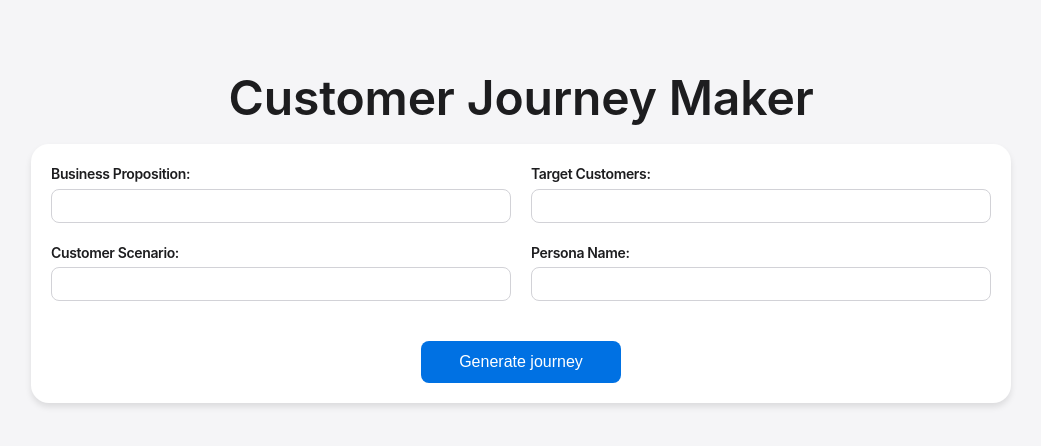
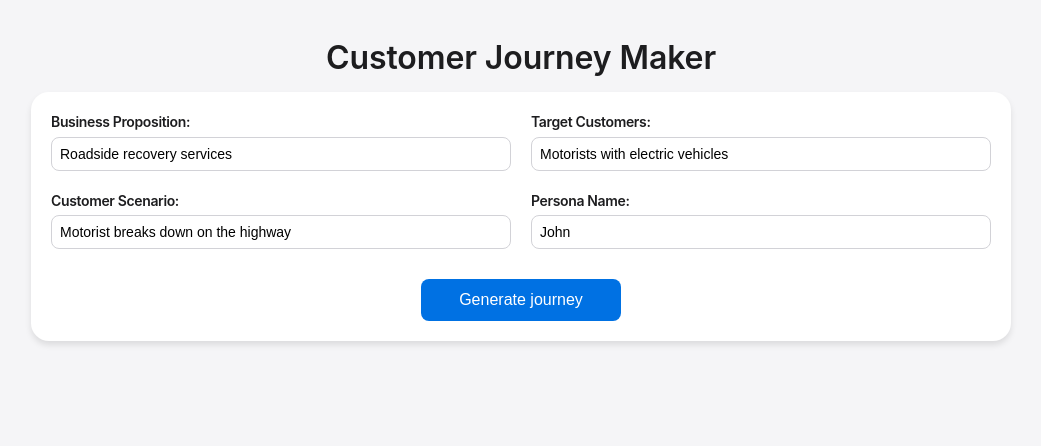
Before and after one commit to joeheapy/customer_journey_maker, a Flask app: page / in a window 1280 px wide. Shown: the top 446 px of the page, without its empty margins (119-1160 px from the left). Run offline with Flask 3, Linux system fonts and the light colour scheme.

Commit message:
Update Customer Journey Maker project

```diff
--- a/app.py
+++ b/app.py
@@ -4,6 +4,7 @@ import re
 from openai import OpenAI
 import os
 from dotenv import load_dotenv
+import logging
 
 # Load environment variables
 load_dotenv()
@@ -17,17 +18,25 @@ app = Flask(__name__, template_folder=template_dir)
 # OpenAI client setup
 client = OpenAI(api_key=os.getenv("OPENAI_API_KEY"))
 
+# Configure logging
+logging.basicConfig(level=logging.DEBUG)  # Set to DEBUG to capture detailed logs
 
-
+#
 def get_chatgpt_response(prompt):
-    response = client.chat.completions.create(
-        model="gpt-4-0613",  # or whichever GPT-4 model you have access to
-        messages=[
-            {"role": "system", "content": "You are a helpful assistant."},
-            {"role": "user", "content": prompt}
-        ]
-    )
-    return response.choices[0].message.content
+    logging.debug("Sending prompt to OpenAI API: %s", prompt)
+    try:
+        response = client.chat.completions.create(
+            model="gpt-4-0613",  # or whichever GPT-4 model you have access to
+            messages=[
+                {"role": "system", "content": "You are a helpful assistant."},
+                {"role": "user", "content": prompt}
+            ]
+        )
+        logging.debug("Received response from OpenAI API: %s", response)
+        return response.choices[0].message.content
+    except Exception as e:
+        logging.error("Exception occurred while requesting OpenAI API: %s", e)
+        raise
 
 def wrap_text(text, width):
     return '\n'.join(textwrap.wrap(text, width=width))
@@ -43,15 +52,30 @@ def generate():
     customer_scenario = request.form['customer_scenario']
     persona_name = request.form['persona_name']
 
+    # Log the received input
+    logging.info("Received input: Business Proposition: %s, Target Customers: %s, Customer Scenario: %s, Persona Name: %s",
+                 business_proposition, target_customers, customer_scenario, persona_name)
+
     # Main ChatGPT prompt
 
-    input_prompt = f"Do not hyphenate words. Do not use semicolons. Write a customer journey story in steps. As a world-class customer experience designer, redesign an innovative customer journey for an {target_customers} named {persona_name} interested in your {business_proposition} products and services. Write the narraive steps for {persona_name} when they {customer_scenario}, from awareness of the company to leaving your service and ongoing relationship management. Name this set of steps {{journey_steps}}."
+    input_prompt = f"You are a world-class customer experience designer. Design an innovative customer journey for a {target_customers} named {persona_name} interested in your {business_proposition} products and services. {persona_name} has {customer_scenario}. Write a narrative in steps from awareness of your products and services, the customer using your service, to the customer leaving your service and ongoing customer relationship management. Name this list of narrative steps {{journey_steps}}."
 
-    chatgpt_response = get_chatgpt_response(input_prompt)
+    try:
+        chatgpt_response = get_chatgpt_response(input_prompt)
+        logging.info("Successfully received response from OpenAI API.")
+    except Exception as e:
+        logging.error("Error while requesting OpenAI API: %s", e)
+        return jsonify({"error": "Failed to generate journey"}), 500
+
+    # Log the raw response for debugging
+    logging.debug("Raw ChatGPT response: %s", chatgpt_response)
 
     journey_steps = re.findall(r'\d+\.\s*(.*?)(?=\n\d+\.|\Z)', chatgpt_response, re.DOTALL)
     journey_steps = [step.strip().split(':', 1) for step in journey_steps]
     journey_steps = [(name.strip(), wrap_text(desc.strip(), width=20) if len(desc) > 1 else "") for name, desc in journey_steps]
+
+    # Log the processed journey steps
+    logging.debug("Processed journey steps: %s", journey_steps)
 
     return jsonify(journey_steps)
 
--- a/templates/index.html
+++ b/templates/index.html
@@ -4,8 +4,10 @@
     <meta charset="UTF-8">
     <meta name="viewport" content="width=device-width, initial-scale=1.0">
     <title>Customer Journey Planner</title>
+    <!-- jQuery library for handling AJAX requests -->
     <script src="https://code.jquery.com/jquery-3.6.0.min.js"></script>
     <style>
+        /* Basic styling for the body */
         body {
             font-family: -apple-system, BlinkMacSystemFont, 'Segoe UI', 'Roboto', 'Helvetica', 'Arial', sans-serif;
             background-color: #f5f5f7;
@@ -16,19 +18,22 @@
             margin: 0;
             padding: 0;
         }
+        /* Container styling for centering content */
         .container {
             max-width: 980px;
             margin: 0 auto;
-            padding: 40px 20px;
+            padding: 20px 20px;
         }
+        /* Header styling */
         h1 {
-            font-size: 48px;
+            font-size: 32px;
             line-height: 1.08349;
             font-weight: 600;
             letter-spacing: -.003em;
-            margin-bottom: 20px; /* Changed from 40px to 20px */
+            margin-bottom: 16px; /* Changed from 40px to 20px */
             text-align: center;
         }
+        /* Form styling */
         form {
             background-color: #ffffff;
             border-radius: 18px;
@@ -38,15 +43,18 @@
             grid-template-columns: 1fr 1fr;
             gap: 20px;
         }
+        /* Form group styling for input fields */
         .form-group {
             display: flex;
             flex-direction: column;
         }
+        /* Label styling */
         label {
             margin-bottom: 4px;
             font-weight: 600;
             font-size: 14px;
         }
+        /* Input text styling */
         input[type="text"] {
             width: 100%;
             padding: 8px;
@@ -57,6 +65,7 @@
             box-sizing: border-box;
             transition: border-color 0.3s ease;
         }
+        /* Submit button styling */
         input[type="submit"] {
             background-color: #0071e3;
             color: #ffffff;
@@ -68,12 +77,14 @@
             transition: background-color 0.3s ease;
             grid-column: 1 / -1;
             justify-self: center;
-            margin-top: 20px;
+            margin-top: 10px; /* Reduced from 20px to 10px */
             width: 200px;
         }
+        /* Submit button hover effect */
         input[type="submit"]:hover {
             background-color: #0077ed;
         }
+        /* Progress bar container styling */
         .progress-container {
             width: 100%;
             background-color: #f1f1f1;
@@ -82,6 +93,7 @@
             overflow: hidden;
             display: none;
         }
+        /* Progress bar styling */
         .progress-bar {
             width: 0%;
             height: 8px;
@@ -89,11 +101,13 @@
             transition: width 0.5s ease;
             animation: progress-animation 2s infinite ease-in-out;
         }
+        /* Keyframes for progress bar animation */
         @keyframes progress-animation {
             0% { width: 0%; }
             50% { width: 50%; }
             100% { width: 100%; }
         }
+        /* Table section styling for displaying results */
         .table-section {
             width: 100vw;
             margin-left: calc(-50vw + 50%);
@@ -102,11 +116,13 @@
             box-shadow: 0 4px 6px rgba(0, 0, 0, 0.1);
             margin-top: 40px;
         }
+        /* Table styling */
         table {
             width: 100%;
             border-collapse: separate;
-            border-spacing: 0;
+            border-spacing: 0 8px; /* Space between columns. If two are specified, the first gives the horizontal spacing and the second the vertical spacing. */
         }
+        /* Table header and cell styling */
         th, td {
             padding: 16px;
             text-align: left;
@@ -115,6 +131,7 @@
             min-width: 200px;
             box-sizing: border-box;
         }
+        /* Table header styling */
         th {
             background-color: #f5f5f7;
             font-weight: 600;
@@ -125,10 +142,12 @@
             top: 0;
             z-index: 1;
         }
+        /* Table cell styling */
         td {
-            font-size: 17px;
+            font-size: 12px;
             line-height: 1.47059;
         }
+        /* Remove border from last row */
         tr:last-child td {
             border-bottom: none;
         }
@@ -137,31 +156,34 @@
 <body>
     <div class="container">
         <h1>Customer Journey Maker</h1>
+        <!-- Form for inputting customer journey details -->
         <form id="journeyForm">
             <div class="form-group">
                 <label for="business_proposition">Business Proposition:</label>
-                <input type="text" id="business_proposition" name="business_proposition" required>
+                <input type="text" id="business_proposition" name="business_proposition" required value="Roadside recovery services">
             </div>
             <div class="form-group">
                 <label for="target_customers">Target Customers:</label>
-                <input type="text" id="target_customers" name="target_customers" required>
+                <input type="text" id="target_customers" name="target_customers" required value="Motorists with electric vehicles">
             </div>
             <div class="form-group">
                 <label for="customer_scenario">Customer Scenario:</label>
-                <input type="text" id="customer_scenario" name="customer_scenario" required>
+                <input type="text" id="customer_scenario" name="customer_scenario" required value="Motorist breaks down on the highway">
             </div>
             <div class="form-group">
                 <label for="persona_name">Persona Name:</label>
-                <input type="text" id="persona_name" name="persona_name" required>
+                <input type="text" id="persona_name" name="persona_name" required value="John">
             </div>
             <input type="submit" value="Generate journey">
         </form>
 
+        <!-- Progress bar shown during AJAX request -->
         <div class="progress-container">
             <div class="progress-bar"></div>
         </div>
     </div>
 
+    <!-- Table to display generated journey -->
     <div class="table-section">
         <table id="journeyTable" style="display: none;">
             <thead>
@@ -175,25 +197,49 @@
 
     <script>
         $(document).ready(function() {
+            // Function to escape HTML characters
+            function escapeHtml(text) {
+                return text
+                    .replace(/&/g, "&amp;")
+                    .replace(/</g, "&lt;")
+                    .replace(/>/g, "&gt;")
+                    .replace(/"/g, "&quot;")
+                    .replace(/'/g, "&#039;");
+            }
+
+            // Handle form submission
             $('#journeyForm').submit(function(e) {
-                e.preventDefault();
-                $('.progress-container').show();
-                $('#journeyTable').hide();
+                e.preventDefault(); // Prevent default form submission
 
+                // Disable the submit button and change its label
+                const submitButton = $('input[type="submit"]');
+                submitButton.prop('disabled', true).val('Making...');
+
+                $('.progress-container').show(); // Show progress bar
+                $('#journeyTable').hide(); // Hide table initially
+
+                // AJAX request to generate journey
                 $.ajax({
                     url: '/generate',
                     method: 'POST',
                     data: $(this).serialize(),
                     success: function(response) {
-                        $('.progress-container').hide();
+                        $('.progress-container').hide(); // Hide progress bar on success
 
+                        // Clear previous table data
                         $('#headerRow').empty();
                         $('#descriptionRow').empty();
+
+                        // Populate table with new data
                         response.forEach(function(step, index) {
-                            $('#headerRow').append(`<th>${step[0]}</th>`);
-                            $('#descriptionRow').append(`<td>${step[1].replace(/\n/g, '<br>')}</td>`);
+                            // Remove '*' character from the response
+                            const title = escapeHtml(step[0].replace(/\*/g, ''));
+                            const description = escapeHtml(step[1].replace(/\*/g, ''));
+
+                            $('#headerRow').append(`<th>${title}</th>`);
+                            $('#descriptionRow').append(`<td>${description}</td>`);
                         });
-                        $('#journeyTable').show();
+                        $('#journeyTable').show(); // Show table
 
                         // Adjust table width if necessary
                         var tableWidth = $('#headerRow th').length * 100;
@@ -202,10 +248,16 @@
                         } else {
                             $('#journeyTable').width('100%');
                         }
+
+                        // Re-enable the submit button and reset its label
+                        submitButton.prop('disabled', false).val('Generate journey');
                     },
                     error: function() {
-                        $('.progress-container').hide();
+                        $('.progress-container').hide(); // Hide progress bar on error
                         alert('An error occurred while generating the journey. Please try again.');
+
+                        // Re-enable the submit button and reset its label
+                        submitButton.prop('disabled', false).val('Generate journey');
                     }
                 });
             });
```
Also changed, not shown: 1 other file.
